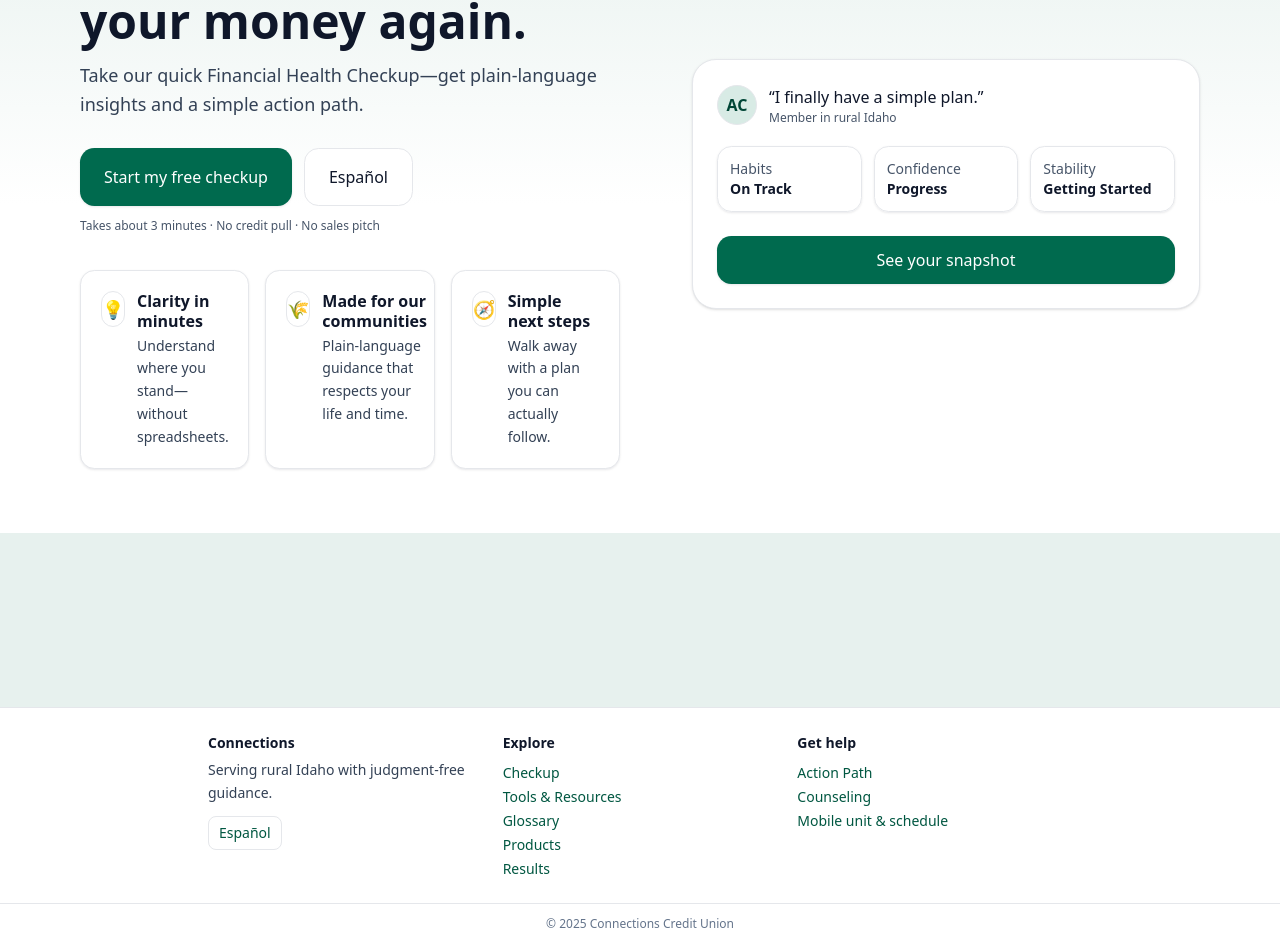
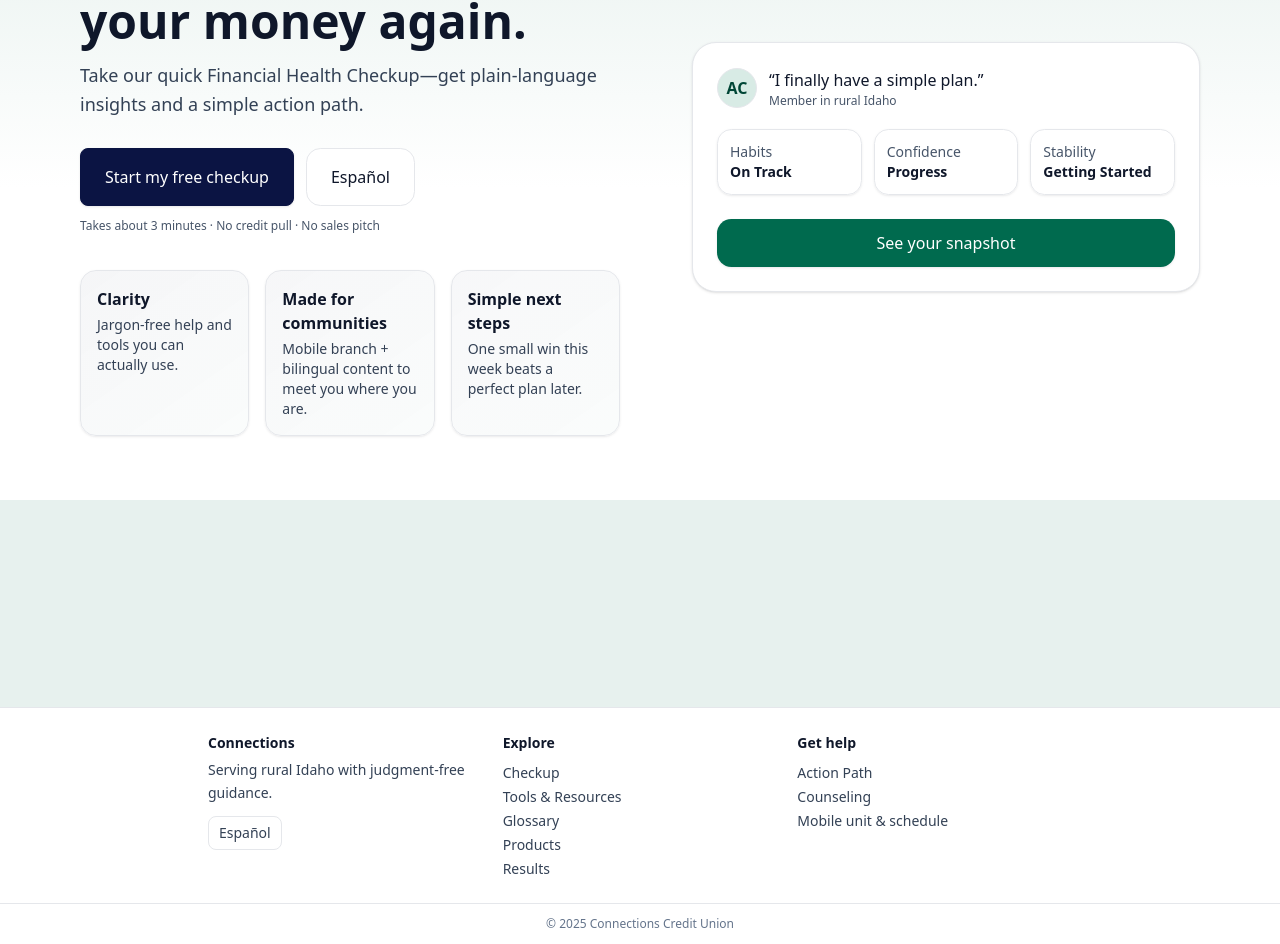
Before and after one commit to Ktm0660/CCU_Fin_Health, a Next.js app: page / in a window 1280 px wide. Shown: the part 180-1124 px from the top of the page. Built offline with nearby package versions, Linux system fonts and the light colour scheme.

Commit message:
ui: add CCU blue accents, staggered animations; fix results button (localStorage + defaults)

```diff
--- a/pages/assessment.tsx
+++ b/pages/assessment.tsx
@@ -22,8 +22,6 @@ export default function Assessment() {
   const [i, setI] = useState(0); // current question index (one-at-a-time)
 
   const q = questions[i];
-  const done = Object.keys(answers).length === questions.length;
-
   useEffect(() => { saveAnswers(answers); }, [answers]);
 
   function selectAnswer(idx:number) {
@@ -39,6 +37,29 @@ export default function Assessment() {
   }
 
   function goResults() {
+    // Fill any unanswered with neutral defaults on submit
+    const filled: AnswerMap = { ...answers };
+    questions.forEach((q) => {
+      if (filled[q.id] === undefined) {
+        if ((q as any).kind === "slider") {
+          // sliders are 0..4 buckets; middle is 2
+          filled[q.id] = 2 as any;
+        } else {
+          // choice: pick middle option or 0 if only two
+          const opts = (q as any).options || [];
+          const mid = opts.length >= 3 ? Math.floor(opts.length / 2) : 0;
+          filled[q.id] = mid;
+        }
+      }
+    });
+
+    // Persist answers for results page
+    try {
+      if (typeof window !== "undefined") {
+        localStorage.setItem("ccu:lastAnswers", JSON.stringify(filled));
+      }
+    } catch {}
+
     push("/results");
   }
 
@@ -81,9 +102,9 @@ export default function Assessment() {
           </button>
         ) : (
           <button
+            id="see-results"
             onClick={goResults}
             className="px-4 py-2 rounded-lg bg-brand-500 text-white shadow-soft hover:brightness-110 active:scale-[0.99] transition"
-            disabled={!done}
           >
             {loc==="en" ? "See my results" : "Ver mis resultados"}
           </button>
--- a/pages/index.tsx
+++ b/pages/index.tsx
@@ -44,7 +44,7 @@ export default function Home() {
                 <div className="mt-7 flex flex-col sm:flex-row gap-3">
                   <Link
                     href="/assessment"
-                    className="inline-flex items-center justify-center rounded-xl bg-brand-500 px-6 py-4 text-white no-underline text-base shadow-soft hover:brightness-110 active:scale-[0.99] transition w-full sm:w-auto"
+                    className="btn btn-secondary w-full sm:w-auto px-6 py-4 text-base no-underline shadow-soft active:scale-[0.99]"
                   >
                     {t("Start my free checkup", "Empezar mi evaluación gratis")}
                   </Link>
@@ -62,22 +62,28 @@ export default function Home() {
                 </p>
 
                 {/* INFO TILES — more breathing room on mobile */}
-                <div className="mt-9 grid grid-cols-1 md:grid-cols-3 gap-4">
-                  <InfoTile
-                    emoji="💡"
-                    title={t("Clarity in minutes", "Claridad en minutos")}
-                    body={t("Understand where you stand—without spreadsheets.", "Entiende dónde estás—sin hojas de cálculo.")}
-                  />
-                  <InfoTile
-                    emoji="🌾"
-                    title={t("Made for our communities", "Hecho para nuestras comunidades")}
-                    body={t("Plain-language guidance that respects your life and time.", "Guía simple que respeta tu vida y tu tiempo.")}
-                  />
-                  <InfoTile
-                    emoji="🧭"
-                    title={t("Simple next steps", "Pasos simples")}
-                    body={t("Walk away with a plan you can actually follow.", "Sal con un plan que realmente puedas seguir.")}
-                  />
+                <div className="mt-9 grid sm:grid-cols-3 gap-3 md:gap-4">
+                  <div
+                    className="bg-white border rounded-2xl p-4 shadow-soft motion-safe:animate-slide-up stagger"
+                    style={{ animationDelay: "80ms", background: "linear-gradient(145deg, rgba(11,20,67,0.04), rgba(0,106,78,0.02))" }}
+                  >
+                    <h3 className="font-semibold text-ink-900">{t("Clarity", "Claridad")}</h3>
+                    <p className="text-sm text-slate-700 mt-1">{t("Jargon-free help and tools you can actually use.", "Ayuda sin jerga y herramientas que realmente puedes usar.")}</p>
+                  </div>
+                  <div
+                    className="bg-white border rounded-2xl p-4 shadow-soft motion-safe:animate-slide-up stagger"
+                    style={{ animationDelay: "140ms", background: "linear-gradient(145deg, rgba(11,20,67,0.035), rgba(0,106,78,0.02))" }}
+                  >
+                    <h3 className="font-semibold text-ink-900">{t("Made for communities", "Hecho para comunidades")}</h3>
+                    <p className="text-sm text-slate-700 mt-1">{t("Mobile branch + bilingual content to meet you where you are.", "Sucursal móvil + contenido bilingüe para encontrarte donde estás.")}</p>
+                  </div>
+                  <div
+                    className="bg-white border rounded-2xl p-4 shadow-soft motion-safe:animate-slide-up stagger"
+                    style={{ animationDelay: "200ms", background: "linear-gradient(145deg, rgba(11,20,67,0.03), rgba(0,106,78,0.02))" }}
+                  >
+                    <h3 className="font-semibold text-ink-900">{t("Simple next steps", "Pasos simples")}</h3>
+                    <p className="text-sm text-slate-700 mt-1">{t("One small win this week beats a perfect plan later.", "Un pequeño logro esta semana vale más que un plan perfecto después.")}</p>
+                  </div>
                 </div>
               </div>
 
@@ -109,22 +115,6 @@ export default function Home() {
   );
 }
 
-function InfoTile({ emoji, title, body }:{ emoji:string; title:string; body:string }) {
-  return (
-    <div className="rounded-xl bg-white p-5 border shadow-soft motion-safe:animate-slide-up">
-      <div className="flex items-start gap-3">
-        <div className="h-9 w-9 rounded-full bg-white/80 flex items-center justify-center text-lg border" aria-hidden>
-          {emoji}
-        </div>
-        <div>
-          <p className="font-semibold text-ink-900 text-[16px] leading-tight">{title}</p>
-          <p className="text-sm text-slate-700 leading-relaxed mt-1">{body}</p>
-        </div>
-      </div>
-    </div>
-  );
-}
-
 function Metric({ label, value }: { label: string; value: string }) {
   return (
     <div className="rounded-xl border p-3 text-sm shadow-soft motion-safe:animate-fade-in">
--- a/pages/results.tsx
+++ b/pages/results.tsx
@@ -13,11 +13,19 @@ export default function Results() {
   const L = (en: string, es: string) => (locale === "en" ? en : es);
 
   const ans = useMemo(() => {
-    try {
-      if (router.query.a) return JSON.parse(router.query.a as string);
-      return loadAnswers();
-    } catch { return loadAnswers(); }
-  }, [router.query.a]);
+    let parsed: any = null;
+    const q = router.query?.a as string | undefined;
+    if (q) {
+      try { parsed = JSON.parse(q); } catch {}
+    }
+    if (!parsed && typeof window !== "undefined") {
+      try { parsed = JSON.parse(localStorage.getItem("ccu:lastAnswers") || "{}"); } catch {}
+    }
+    if (!parsed) {
+      try { parsed = loadAnswers(); } catch {}
+    }
+    return parsed || {};
+  }, [router.query?.a]);
 
   const s = scoreAnswers(ans);
   const buckets = {
@@ -75,12 +83,31 @@ export default function Results() {
 
   return (
     <section className="motion-safe:animate-fade-in">
+      <div className="flex flex-wrap items-end gap-3 mb-6">
+        <h1 className="text-2xl md:text-3xl font-semibold text-ink-900 mb-2 accent-underline">
+          {locale==="en" ? "Your Financial Health Results" : "Tus resultados de salud financiera"}
+        </h1>
+        <span
+          className="inline-flex items-center px-2 py-1 rounded-full text-xs"
+          style={{ background: "rgba(11,20,67,0.06)", color: "var(--ccu-blue)" }}
+        >
+          {L("Updated", "Actualizado")}
+        </span>
+      </div>
       {/* HERO SUMMARY */}
       <div className="relative overflow-hidden rounded-3xl border shadow-soft bg-gradient-to-b from-brand-50 via-white to-white p-6 md:p-10">
         <div className="max-w-3xl">
-          <h1 className="text-[28px] leading-tight md:text-4xl font-extrabold text-ink-900">
-            {pcopy.icon[persona]} {pcopy.label[persona]}
-          </h1>
+          <div className="flex flex-wrap items-center gap-3">
+            <h2 className="text-[28px] leading-tight md:text-4xl font-extrabold text-ink-900">
+              {pcopy.icon[persona]} {pcopy.label[persona]}
+            </h2>
+            <span
+              className="inline-flex items-center px-3 py-1.5 rounded-full text-xs md:text-sm"
+              style={{ background: "rgba(11,20,67,0.06)", color: "var(--ccu-blue)" }}
+            >
+              {L("Overall snapshot", "Panorama general")}
+            </span>
+          </div>
           <p className="mt-3 text-[16px] md:text-lg text-slate-800">
             {pcopy.summary[persona]}
           </p>
--- a/styles/globals.css
+++ b/styles/globals.css
@@ -16,7 +16,8 @@
   }
   h1,h2,h3 { @apply text-slate-900; }
   p { @apply leading-relaxed; }
-  a { @apply text-brand-600 hover:text-brand-700 underline-offset-2; }
+  a { @apply transition; }
+  a:hover { color: var(--ccu-blue); }
 }
 
 /* Motion safety */
@@ -32,8 +33,15 @@
   .btn-primary {
     @apply bg-brand-500 text-white border-brand-500 hover:brightness-110 active:scale-[0.99];
   }
+  .btn-secondary { background: var(--ccu-blue); color: white; border-color: var(--ccu-blue); }
   .btn-ghost {
     @apply bg-white text-slate-900 hover:bg-slate-50 border-slate-200;
+  }
+  .accent-underline { position: relative; }
+  .accent-underline::after {
+    content: ""; position: absolute; left: 0; bottom: -6px; height: 3px; width: 56px;
+    background: linear-gradient(90deg, var(--ccu-blue), var(--ccu-green));
+    border-radius: 9999px;
   }
 }
 
@@ -75,3 +83,6 @@ input[type="range"]:focus { outline: none; }
 input[type="range"]:focus::-webkit-slider-thumb {
   box-shadow: 0 0 0 4px rgba(0,106,78,0.22);
 }
+
+/* Simple stagger utility (use inline style for delays) */
+.stagger { animation-fill-mode: both; }
--- a/tailwind.config.ts
+++ b/tailwind.config.ts
@@ -44,9 +44,9 @@ const config: Config = {
         pop: { from: { transform: "scale(0.98)" }, to: { transform: "scale(1)" } }
       },
       animation: {
-        "fade-in": "fadeIn 300ms ease-out",
-        "slide-up": "slideUp 300ms ease-out",
-        pop: "pop 120ms ease-out"
+        "fade-in": "fadeIn 300ms ease-out both",
+        "slide-up": "slideUp 320ms ease-out both",
+        pop: "pop 140ms ease-out both"
       }
     }
   },
```
